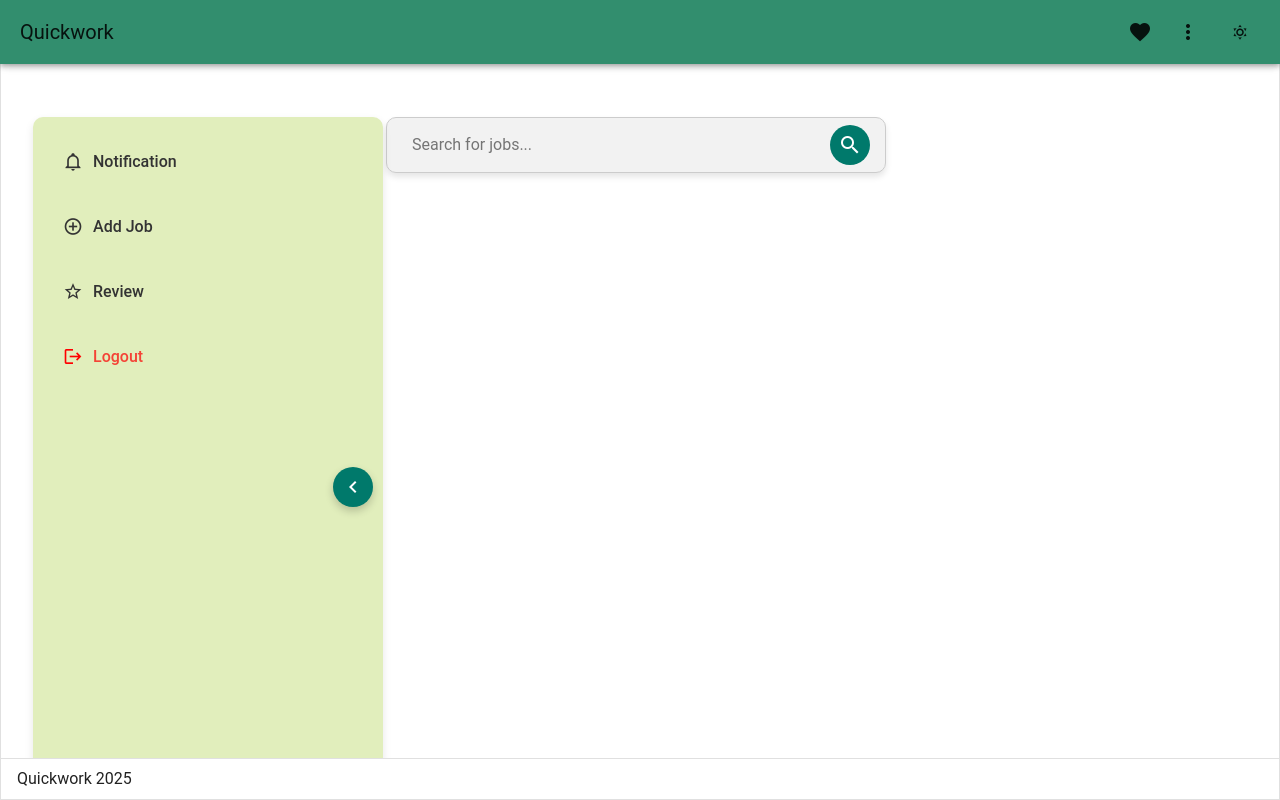
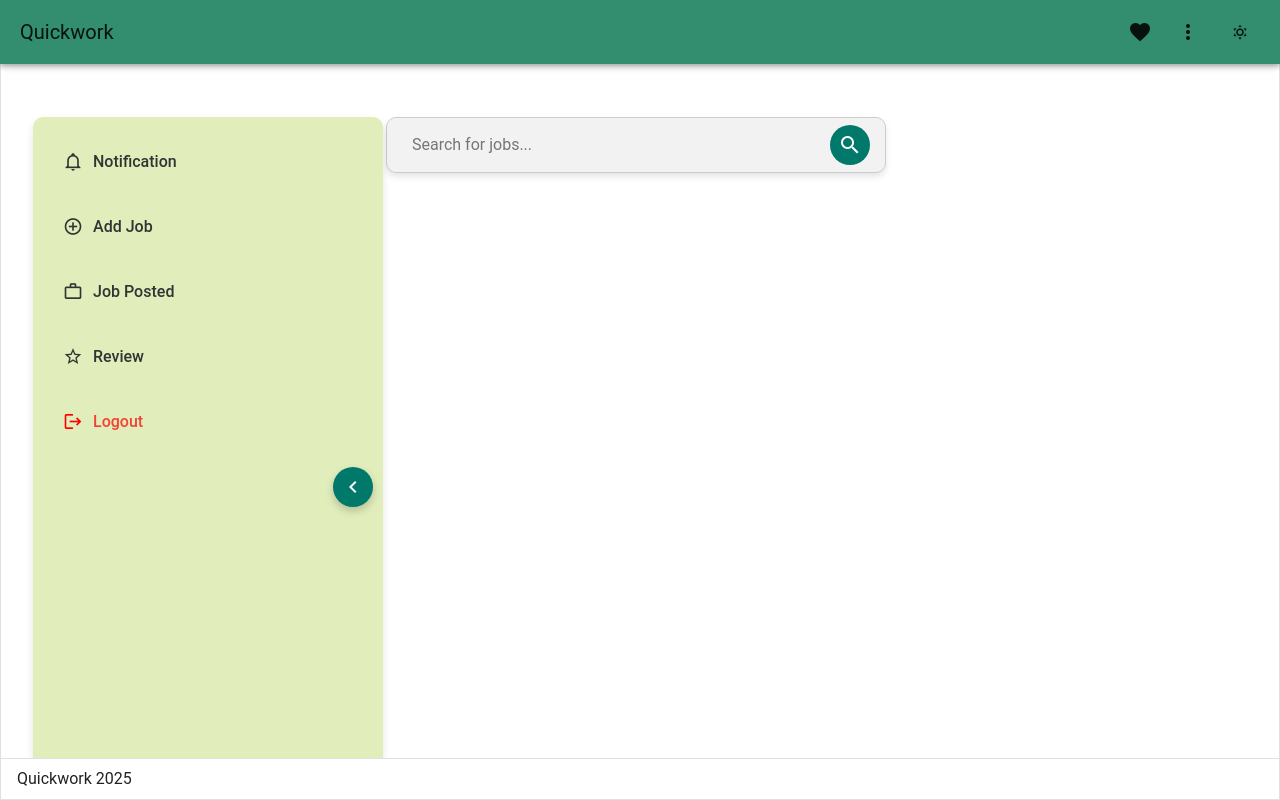
Before and after one commit to ianglenncurilan/web-quickwork, a Vue app: page /post in a window 1280 px wide. Shown: the top 800 px of the page. Built offline with nearby package versions, Linux system fonts and the light colour scheme.

Commit message:
job posted

```diff
--- a/src/views/PostView.vue
+++ b/src/views/PostView.vue
@@ -187,6 +187,12 @@ const filteredJobs = computed(() => {
                     <a href="#" @click="openJobPostForm">
                       <i class="icon mdi mdi-plus-circle-outline"></i>
                       <span v-if="!isSidebarCollapsed">Add Job</span>
+                    </a>
+                  </li>
+                  <li>
+                    <a href="#" @click="openJobPostForm">
+                      <i class="icon mdi mdi-briefcase-outline"></i>
+                      <span v-if="!isSidebarCollapsed">Job Posted</span>
                     </a>
                   </li>
                   <li>
```
